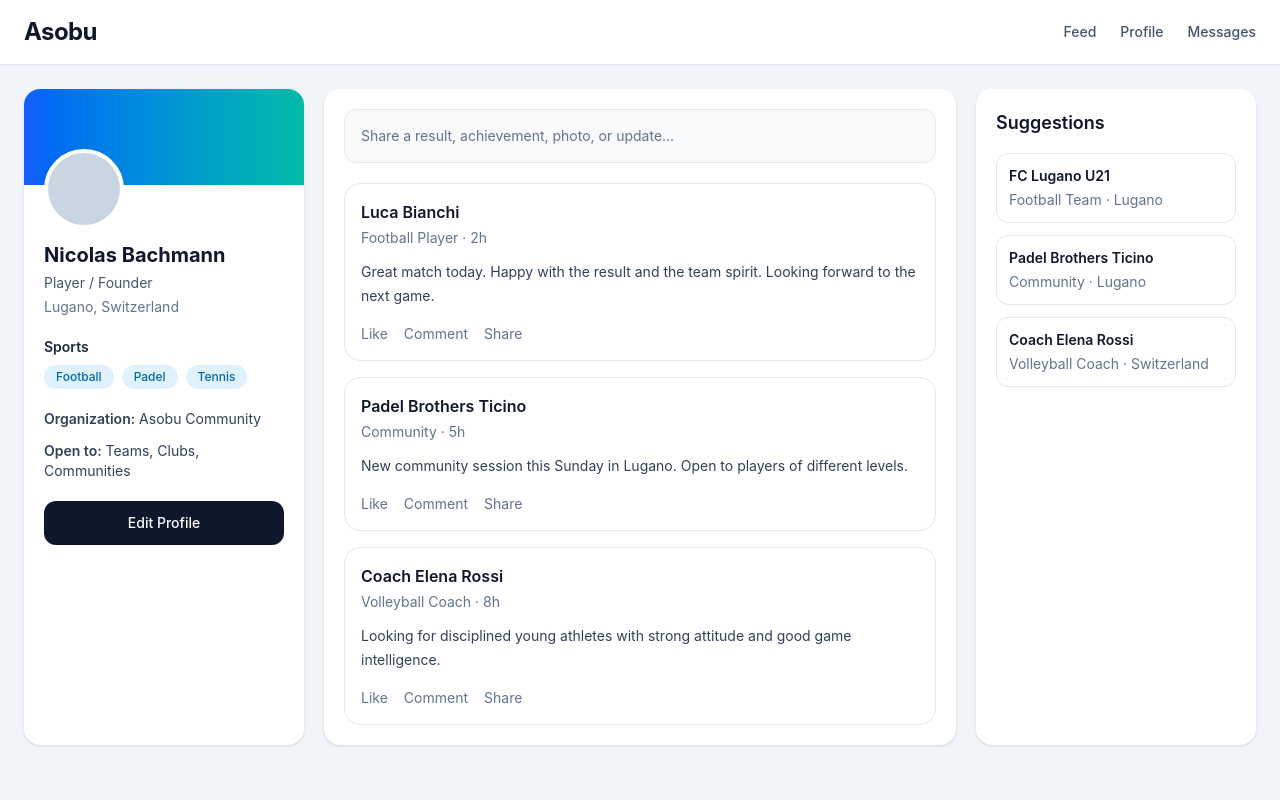
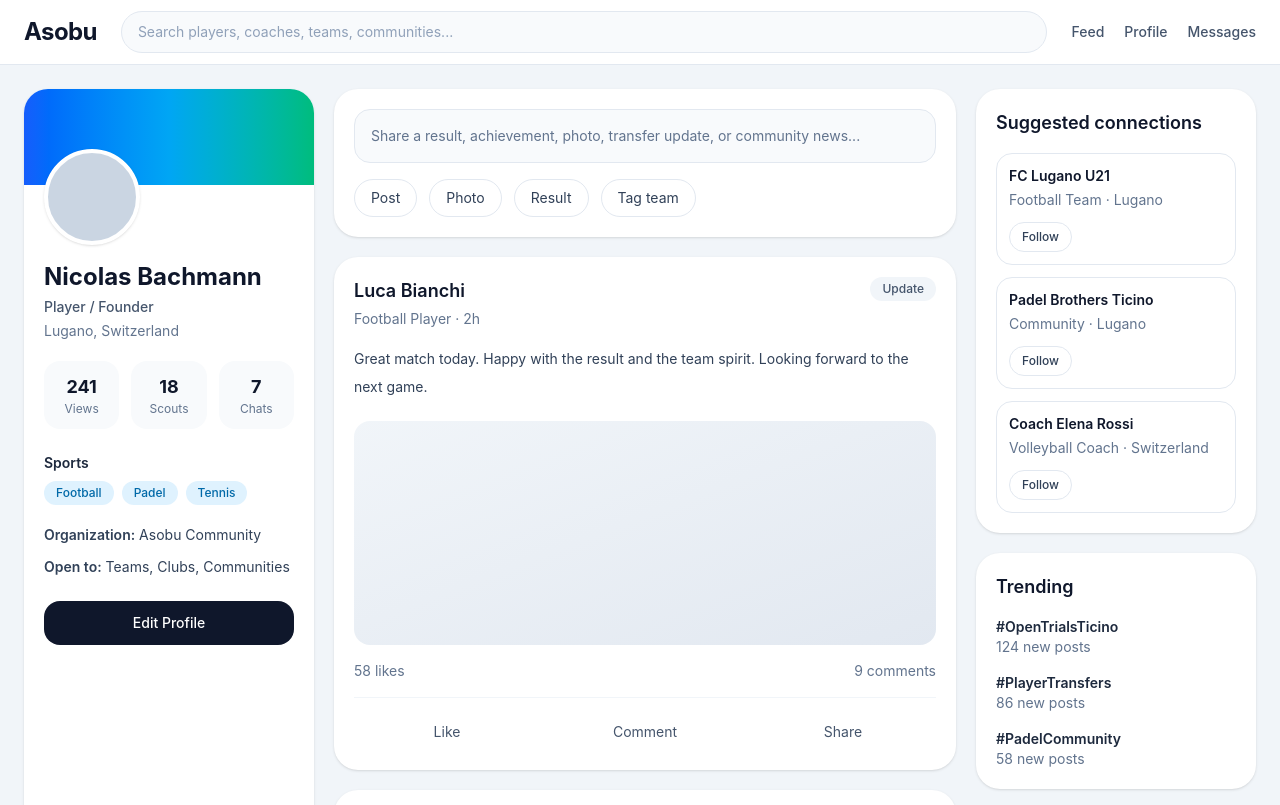
Before and after one commit to nicobachq/asobu, a React (Vite) app: page / in a window 1280 px wide. Shown: the top 805 px of the page. Built offline with nearby package versions, Linux system fonts and the light colour scheme.

Commit message:
Improve Asobu dashboard styling

```diff
--- a/src/components/FeedCard.tsx
+++ b/src/components/FeedCard.tsx
@@ -11,29 +11,63 @@
 
 function FeedCard({ posts }: FeedCardProps) {
   return (
-    <div className="rounded-2xl bg-white p-5 shadow-sm">
-      <div className="mb-5 rounded-xl border border-slate-200 bg-slate-50 px-4 py-4 text-sm text-slate-500">
-        Share a result, achievement, photo, or update...
+    <div className="space-y-5">
+      <div className="rounded-3xl bg-white p-5 shadow-sm">
+        <div className="rounded-2xl border border-slate-200 bg-slate-50 px-4 py-4 text-sm text-slate-500">
+          Share a result, achievement, photo, transfer update, or community news...
+        </div>
+
+        <div className="mt-4 flex flex-wrap gap-3">
+          <button className="rounded-full border border-slate-200 px-4 py-2 text-sm text-slate-700 hover:bg-slate-50">
+            Post
+          </button>
+          <button className="rounded-full border border-slate-200 px-4 py-2 text-sm text-slate-700 hover:bg-slate-50">
+            Photo
+          </button>
+          <button className="rounded-full border border-slate-200 px-4 py-2 text-sm text-slate-700 hover:bg-slate-50">
+            Result
+          </button>
+          <button className="rounded-full border border-slate-200 px-4 py-2 text-sm text-slate-700 hover:bg-slate-50">
+            Tag team
+          </button>
+        </div>
       </div>
 
-      <div className="space-y-4">
-        {posts.map((post) => (
-          <div
-            key={post.id}
-            className="rounded-2xl border border-slate-200 p-4"
-          >
-            <h3 className="text-base font-semibold text-slate-900">{post.author}</h3>
-            <p className="mt-1 text-sm text-slate-500">{post.meta}</p>
-            <p className="mt-3 text-sm leading-6 text-slate-700">{post.content}</p>
+      {posts.map((post) => (
+        <div key={post.id} className="rounded-3xl bg-white p-5 shadow-sm">
+          <div className="flex items-start justify-between gap-4">
+            <div>
+              <h3 className="text-lg font-semibold text-slate-900">{post.author}</h3>
+              <p className="mt-1 text-sm text-slate-500">{post.meta}</p>
+            </div>
 
-            <div className="mt-4 flex gap-4 text-sm text-slate-500">
-              <button className="hover:text-slate-900">Like</button>
-              <button className="hover:text-slate-900">Comment</button>
-              <button className="hover:text-slate-900">Share</button>
-            </div>
+            <span className="rounded-full bg-slate-100 px-3 py-1 text-xs font-medium text-slate-600">
+              Update
+            </span>
           </div>
-        ))}
-      </div>
+
+          <p className="mt-4 text-sm leading-7 text-slate-700">{post.content}</p>
+
+          <div className="mt-5 h-56 rounded-2xl bg-gradient-to-br from-slate-100 to-slate-200" />
+
+          <div className="mt-4 flex items-center justify-between text-sm text-slate-500">
+            <span>{Math.floor(40 + post.id * 18)} likes</span>
+            <span>{Math.floor(6 + post.id * 3)} comments</span>
+          </div>
+
+          <div className="mt-4 grid grid-cols-3 gap-3 border-t border-slate-100 pt-4">
+            <button className="rounded-xl px-3 py-2 text-sm text-slate-600 hover:bg-slate-50">
+              Like
+            </button>
+            <button className="rounded-xl px-3 py-2 text-sm text-slate-600 hover:bg-slate-50">
+              Comment
+            </button>
+            <button className="rounded-xl px-3 py-2 text-sm text-slate-600 hover:bg-slate-50">
+              Share
+            </button>
+          </div>
+        </div>
+      ))}
     </div>
   );
 }
--- a/src/components/Navbar.tsx
+++ b/src/components/Navbar.tsx
@@ -2,13 +2,21 @@
 
 function Navbar() {
   return (
-    <header className="sticky top-0 z-20 border-b border-slate-200 bg-white">
-      <div className="mx-auto flex h-16 max-w-7xl items-center justify-between px-6">
+    <header className="sticky top-0 z-20 border-b border-slate-200 bg-white/95 backdrop-blur">
+      <div className="mx-auto flex h-16 max-w-7xl items-center justify-between gap-6 px-6">
         <Link to="/" className="text-2xl font-bold tracking-tight text-slate-900">
           Asobu
         </Link>
 
-        <nav className="flex items-center gap-6 text-sm font-medium text-slate-600">
+        <div className="hidden flex-1 md:block">
+          <input
+            type="text"
+            placeholder="Search players, coaches, teams, communities..."
+            className="w-full rounded-full border border-slate-200 bg-slate-50 px-4 py-2.5 text-sm outline-none placeholder:text-slate-400 focus:border-slate-300"
+          />
+        </div>
+
+        <nav className="flex items-center gap-5 text-sm font-medium text-slate-600">
           <Link to="/" className="hover:text-slate-900">
             Feed
           </Link>
--- a/src/components/ProfileCard.tsx
+++ b/src/components/ProfileCard.tsx
@@ -13,17 +13,32 @@
 
 function ProfileCard({ profile }: ProfileCardProps) {
   return (
-    <div className="overflow-hidden rounded-2xl bg-white shadow-sm">
-      <div className="h-24 bg-gradient-to-r from-blue-600 to-teal-500" />
+    <div className="overflow-hidden rounded-3xl bg-white shadow-sm">
+      <div className="h-24 bg-gradient-to-r from-blue-600 via-sky-500 to-emerald-500" />
 
       <div className="p-5">
-        <div className="-mt-14 h-20 w-20 rounded-full border-4 border-white bg-slate-300" />
+        <div className="-mt-14 h-24 w-24 rounded-full border-4 border-white bg-slate-300 shadow-sm" />
 
-        <h2 className="mt-3 text-xl font-bold">{profile.name}</h2>
-        <p className="mt-1 text-sm text-slate-600">{profile.role}</p>
+        <h2 className="mt-4 text-2xl font-bold text-slate-900">{profile.name}</h2>
+        <p className="mt-1 text-sm font-medium text-slate-600">{profile.role}</p>
         <p className="mt-1 text-sm text-slate-500">{profile.location}</p>
 
-        <div className="mt-5">
+        <div className="mt-5 grid grid-cols-3 gap-3 text-center">
+          <div className="rounded-2xl bg-slate-50 px-3 py-3">
+            <p className="text-lg font-bold text-slate-900">241</p>
+            <p className="text-xs text-slate-500">Views</p>
+          </div>
+          <div className="rounded-2xl bg-slate-50 px-3 py-3">
+            <p className="text-lg font-bold text-slate-900">18</p>
+            <p className="text-xs text-slate-500">Scouts</p>
+          </div>
+          <div className="rounded-2xl bg-slate-50 px-3 py-3">
+            <p className="text-lg font-bold text-slate-900">7</p>
+            <p className="text-xs text-slate-500">Chats</p>
+          </div>
+        </div>
+
+        <div className="mt-6">
           <p className="mb-2 text-sm font-semibold text-slate-800">Sports</p>
           <div className="flex flex-wrap gap-2">
             {profile.sports.map((sport) => (
@@ -37,20 +52,17 @@
           </div>
         </div>
 
-        <div className="mt-5 text-sm text-slate-700">
+        <div className="mt-5 space-y-3 text-sm text-slate-700">
           <p>
             <span className="font-semibold">Organization:</span> {profile.organization}
           </p>
-        </div>
-
-        <div className="mt-3 text-sm text-slate-700">
           <p>
             <span className="font-semibold">Open to:</span>{" "}
             {profile.openTo.join(", ")}
           </p>
         </div>
 
-        <button className="mt-5 w-full rounded-xl bg-slate-900 px-4 py-3 text-sm font-medium text-white hover:bg-slate-800">
+        <button className="mt-6 w-full rounded-2xl bg-slate-900 px-4 py-3 text-sm font-medium text-white hover:bg-slate-800">
           Edit Profile
         </button>
       </div>
--- a/src/components/SuggestionsCard.tsx
+++ b/src/components/SuggestionsCard.tsx
@@ -10,19 +10,43 @@
 
 function SuggestionsCard({ suggestions }: SuggestionsCardProps) {
   return (
-    <div className="rounded-2xl bg-white p-5 shadow-sm">
-      <h2 className="mb-4 text-lg font-semibold text-slate-900">Suggestions</h2>
+    <div className="space-y-5">
+      <div className="rounded-3xl bg-white p-5 shadow-sm">
+        <h2 className="text-lg font-semibold text-slate-900">Suggested connections</h2>
 
-      <div className="space-y-3">
+        <div className="mt-4 space-y-3">
           {suggestions.map((item) => (
             <div
               key={item.id}
-            className="rounded-xl border border-slate-200 p-3"
+              className="rounded-2xl border border-slate-200 p-3"
             >
               <h3 className="text-sm font-semibold text-slate-900">{item.name}</h3>
               <p className="mt-1 text-sm text-slate-500">{item.meta}</p>
+              <button className="mt-3 rounded-full border border-slate-200 px-3 py-1.5 text-xs font-medium text-slate-700 hover:bg-slate-50">
+                Follow
+              </button>
             </div>
           ))}
+        </div>
+      </div>
+
+      <div className="rounded-3xl bg-white p-5 shadow-sm">
+        <h2 className="text-lg font-semibold text-slate-900">Trending</h2>
+
+        <div className="mt-4 space-y-4 text-sm">
+          <div>
+            <p className="font-semibold text-slate-800">#OpenTrialsTicino</p>
+            <p className="text-slate-500">124 new posts</p>
+          </div>
+          <div>
+            <p className="font-semibold text-slate-800">#PlayerTransfers</p>
+            <p className="text-slate-500">86 new posts</p>
+          </div>
+          <div>
+            <p className="font-semibold text-slate-800">#PadelCommunity</p>
+            <p className="text-slate-500">58 new posts</p>
+          </div>
+        </div>
       </div>
     </div>
   );
--- a/src/pages/FeedPage.tsx
+++ b/src/pages/FeedPage.tsx
@@ -55,7 +55,7 @@
   ];
 
   return (
-    <main className="mx-auto grid max-w-7xl grid-cols-1 gap-5 px-6 py-6 lg:grid-cols-[280px_1fr_280px]">
+    <main className="mx-auto grid max-w-7xl grid-cols-1 gap-5 px-6 py-6 lg:grid-cols-[290px_minmax(0,1fr)_280px]">
       <ProfileCard profile={profile} />
       <FeedCard posts={posts} />
       <SuggestionsCard suggestions={suggestions} />
```
Lines whose indentation alone changed are shown as unchanged.
